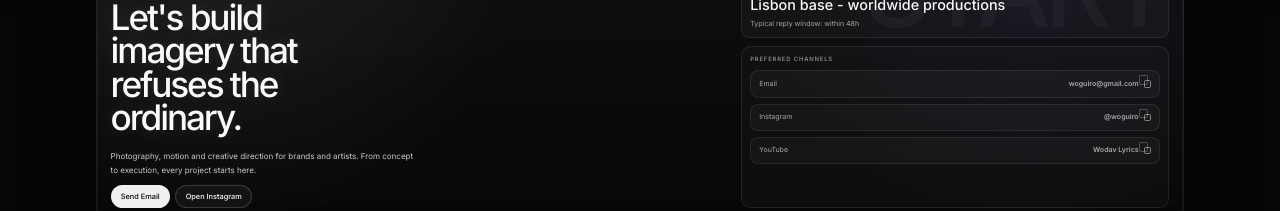
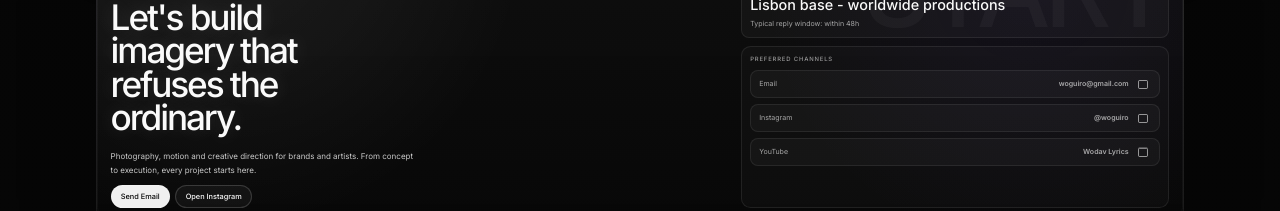
Before and after one commit to MatheusMaxs/Woguiro, a React (Vite) app: page / in a window 1280 px wide. Shown: the part 2185-2396 px from the top of the page. Built offline with nearby package versions, Linux system fonts and the light colour scheme; no server answers.

Commit message:
Refine contact icons and nav border

```diff
--- a/src/styles/home.css
+++ b/src/styles/home.css
@@ -1180,6 +1180,7 @@
   justify-content: space-between;
   gap: 1rem;
   width: 100%;
+  padding-right: 1.35rem;
   text-decoration: none;
   color: inherit;
   text-align: left;
@@ -1206,7 +1207,8 @@
   display: inline-flex;
   align-items: center;
   justify-content: flex-end;
-  gap: 0.65rem;
+  gap: 1.05rem;
+  min-width: 0;
   text-align: right;
 }
 
@@ -1218,26 +1220,36 @@
 .contact-copy-icon {
   position: relative;
   flex: 0 0 auto;
+  width: 1.45rem;
+  height: 1.45rem;
+  border: 0;
+  opacity: 0.72;
+  transition:
+    opacity 0.24s var(--ease-out),
+    transform 0.24s var(--ease-out);
+}
+
+.contact-copy-icon::before,
+.contact-copy-icon::after {
+  content: '';
+  position: absolute;
+  width: 0.95rem;
+  height: 0.95rem;
+  border-radius: 0.2rem;
+}
+
+.contact-copy-icon::before {
+  left: 0.12rem;
+  top: 0.12rem;
+  border: 1px solid rgba(255, 255, 255, 0.34);
+}
+
+.contact-copy-icon::after {
+  right: 0.12rem;
+  bottom: 0.12rem;
   width: 0.95rem;
   height: 0.95rem;
   border: 1px solid rgba(255, 255, 255, 0.64);
-  border-radius: 0.2rem;
-  opacity: 0.72;
-  transition:
-    opacity 0.24s var(--ease-out),
-    transform 0.24s var(--ease-out),
-    border-color 0.24s var(--ease-out);
-}
-
-.contact-copy-icon::before {
-  content: '';
-  position: absolute;
-  right: 0.24rem;
-  bottom: 0.24rem;
-  width: 0.95rem;
-  height: 0.95rem;
-  border: 1px solid rgba(255, 255, 255, 0.34);
-  border-radius: 0.2rem;
 }
 
 .contact-channel-link:hover .contact-copy-icon,
@@ -1245,19 +1257,30 @@
 .contact-channel-link.is-copied .contact-copy-icon {
   opacity: 1;
   transform: translateY(-1px);
+}
+
+.contact-channel-link:hover .contact-copy-icon::after,
+.contact-channel-link:focus-visible .contact-copy-icon::after,
+.contact-channel-link.is-copied .contact-copy-icon::after {
   border-color: rgba(255, 255, 255, 0.92);
 }
 
-.contact-channel-link.is-copied .contact-copy-icon::after {
+.contact-channel-link.is-copied .contact-copy-icon::before {
   content: 'OK';
-  position: absolute;
-  left: 50%;
-  top: 50%;
-  transform: translate(-50%, -50%);
+  display: grid;
+  place-items: center;
+  width: 100%;
+  height: 100%;
+  inset: 0;
+  border: 0;
   color: var(--text-primary);
   font-family: var(--font-mono);
   font-size: 0.48rem;
   letter-spacing: 0.08em;
+}
+
+.contact-channel-link.is-copied .contact-copy-icon::after {
+  opacity: 0;
 }
 
 @media (max-width: 920px) {
--- a/src/styles/site-nav.css
+++ b/src/styles/site-nav.css
@@ -26,7 +26,7 @@
   position: absolute;
   inset: 0;
   z-index: -1;
-  border: 0.28rem solid rgba(0, 0, 0, 0.94);
+  border: 0.28rem solid rgba(0, 0, 0, 0.5);
   border-radius: 14px;
   background: rgba(14, 14, 14, 0.95);
   box-shadow:
@@ -40,7 +40,7 @@
 }
 
 .site-nav:hover::before {
-  border-color: rgba(0, 0, 0, 1);
+  border-color: rgba(0, 0, 0, 0.5);
   background: rgba(18, 18, 18, 0.98);
   box-shadow:
     inset 0 0 0 1px rgba(255, 255, 255, 0.13),
```
